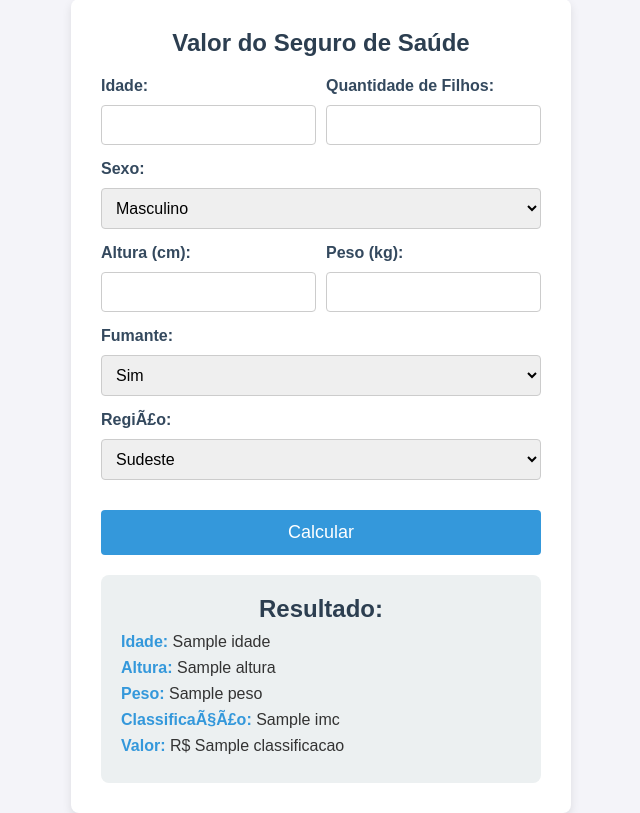
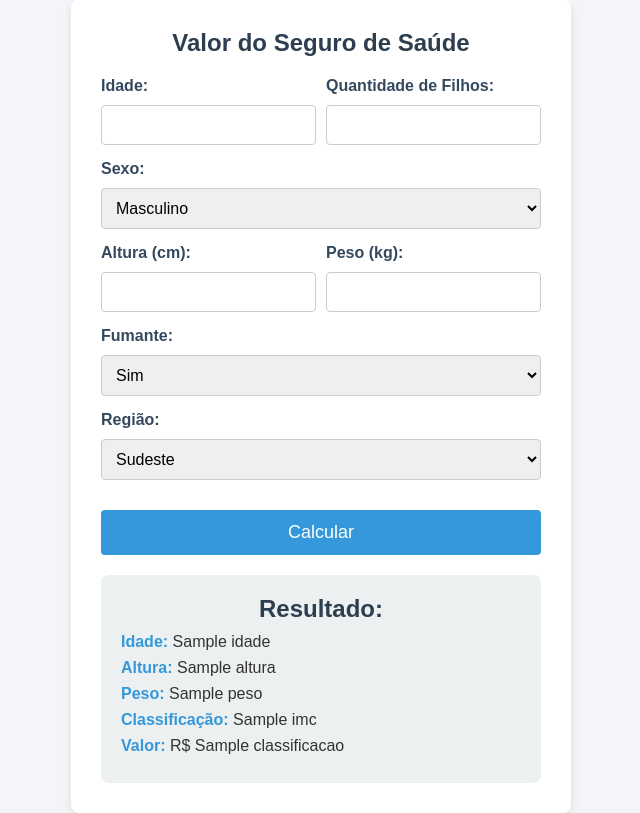
Before and after one commit to jnicklr/deploy_flask_render, a Flask app: template templates/index.html in a window 1280 px wide. Shown: the part 41-854 px from the top of the page, without its empty margins (319-959 px from the left). Run offline with Flask 3, Linux system fonts and the light colour scheme; the template is opened without the code that fills it: most values are stand-ins (such as "Sample title", 1, 10 or a date in 2020).

Commit message:
fix: encoding

```diff
--- a/templates/index.html
+++ b/templates/index.html
@@ -111,7 +111,7 @@
     <div class="container">
         <h2>Valor do Seguro de Saúde</h1>
 
-        <!-- FormulÃ¡rio -->
+        <!-- Formulário -->
         <form method="POST">
             <div class="form-container">
                 <div class="form-group">
@@ -149,12 +149,12 @@
                 <label for="fumante">Fumante:</label>
                 <select name="fumante" id="fumante" required>
                     <option value="1">Sim</option>
-                    <option value="0">NÃ£o</option>
+                    <option value="0">Não</option>
                 </select>
             </div>
 
             <div class="form-group">
-                <label for="regiao">RegiÃ£o:</label>
+                <label for="regiao">Região:</label>
                 <select name="regiao" id="regiao" required>
                     <option value="3">Sudeste</option>
                     <option value="2">Sudoeste</option>
@@ -173,7 +173,7 @@
                 <p><strong>Idade:</strong> {{ resultado.idade }}</p>
                 <p><strong>Altura:</strong> {{ resultado.altura }}</p>
                 <p><strong>Peso:</strong> {{ resultado.peso }}</p>
-                <p><strong>ClassificaÃ§Ã£o:</strong> {{ resultado.imc }}</p>
+                <p><strong>Classificação:</strong> {{ resultado.imc }}</p>
                 <p><strong>Valor:</strong> R$ {{ resultado.classificacao }}</p>
             </div>
         {% endif %}
```
